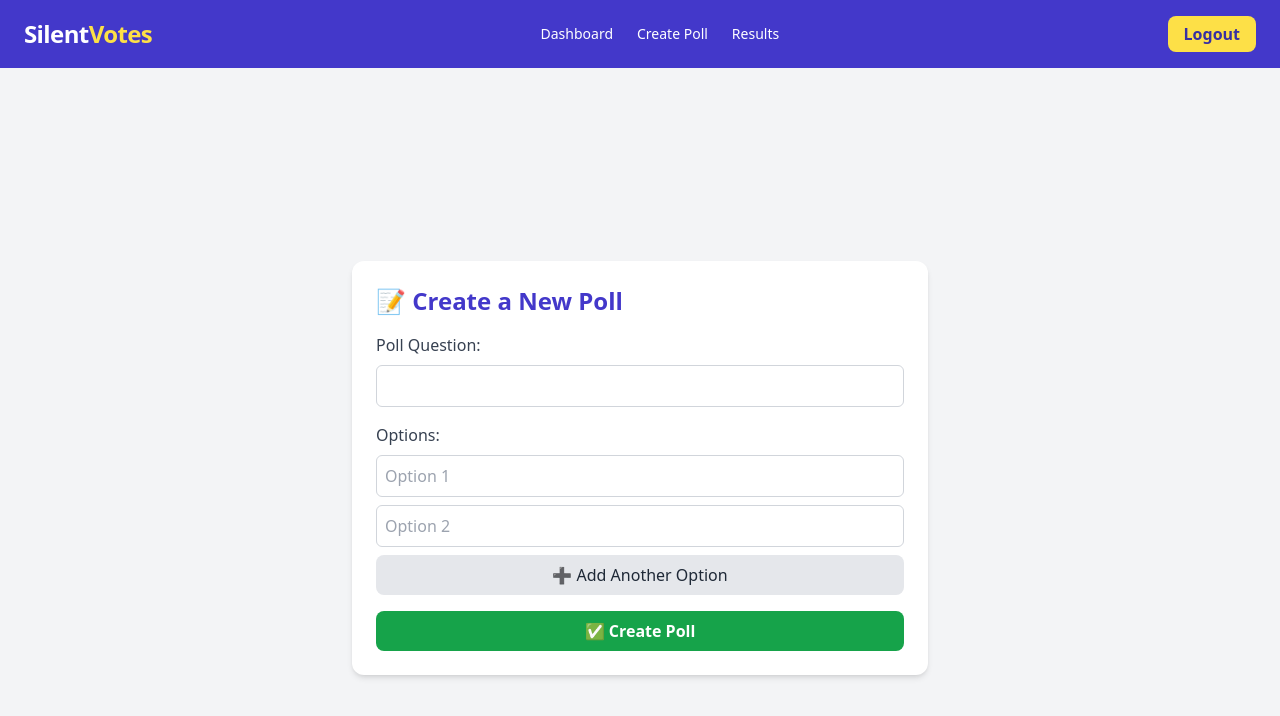
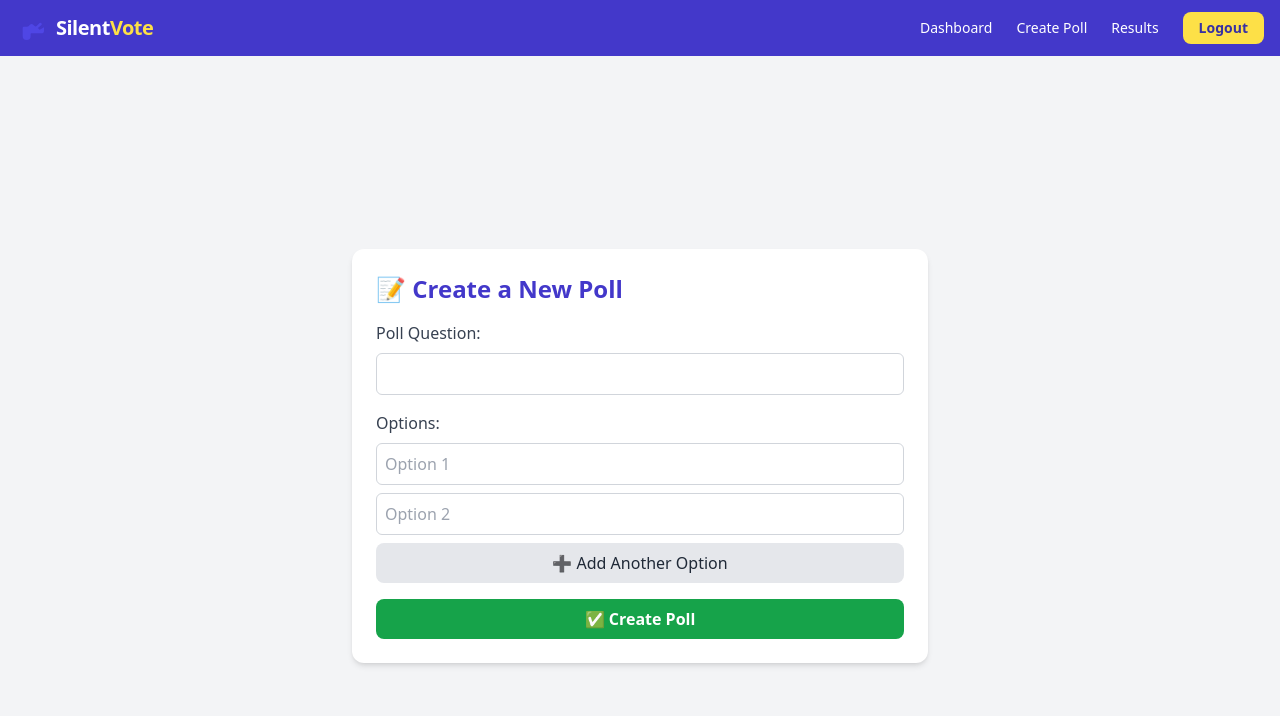
Before and after one commit to MithunkarthikK/silentvotes, a React (Vite) app in the folder client/: page /create in a window 1280 px wide. Shown: the top 716 px of the page. Built offline with nearby package versions, Linux system fonts and the light colour scheme.

Commit message:
update: Navbar

```diff
--- a/client/index.html
+++ b/client/index.html
@@ -2,7 +2,7 @@
 <html lang="en">
   <head>
     <meta charset="UTF-8" />
-    <link rel="icon" type="image/svg+xml" href="/vite.svg" />
+    <link rel="icon" type="image/svg+xml" href="/logo.svg" />
     <meta name="viewport" content="width=device-width, initial-scale=1.0" />
     <title>Silent Votes</title>
   </head>
--- a/client/src/components/Navbar.jsx
+++ b/client/src/components/Navbar.jsx
@@ -1,36 +1,70 @@
+import { useState } from 'react';
 import { Link, useNavigate } from 'react-router-dom';
+import { FiMenu, FiX } from 'react-icons/fi';
+import logo from '/logo.svg';
 
 export default function Navbar() {
   const navigate = useNavigate();
+  const [isOpen, setIsOpen] = useState(false);
 
   const logout = () => {
     localStorage.removeItem('token');
     navigate('/login');
   };
 
+  const toggleMenu = () => {
+    setIsOpen(!isOpen);
+  };
+
   return (
-    <nav className="bg-indigo-700 text-white px-6 py-4 shadow-md">
-      <div className="max-w-7xl mx-auto flex items-center justify-between">
-        {/* Brand Logo / Title */}
-        <div className="text-2xl font-bold tracking-tight text-white hover:text-indigo-100 transition">
-          <Link to="/dashboard">Silent<span className="text-yellow-300">Votes</span></Link>
+    <nav className="bg-indigo-700 text-white px-4 py-3 shadow-md">
+      <div className="max-w-7xl mx-auto flex justify-between items-center">
+        {/* Logo + Brand */}
+        <Link to="/dashboard" className="flex items-center space-x-2">
+          <img src={logo} alt="logo" className="w-8 h-8" />
+          <span className="text-xl font-bold tracking-tight">
+            Silent<span className="text-yellow-300">Vote</span>
+          </span>
+        </Link>
+
+        {/* Desktop Navigation */}
+        <div className="hidden md:flex items-center space-x-6 text-sm font-medium">
+          <Link to="/dashboard" className="hover:text-yellow-300">Dashboard</Link>
+          <Link to="/create" className="hover:text-yellow-300">Create Poll</Link>
+          <Link to="/results" className="hover:text-yellow-300">Results</Link>
+          <button
+            onClick={logout}
+            className="bg-yellow-300 text-indigo-800 font-semibold px-4 py-1.5 rounded-lg hover:bg-yellow-400 transition"
+          >
+            Logout
+          </button>
         </div>
 
-        {/* Navigation Links */}
-        <div className="flex space-x-6 items-center text-sm font-medium">
-          <Link to="/dashboard" className="hover:text-yellow-300 transition duration-150">Dashboard</Link>
-          <Link to="/create" className="hover:text-yellow-300 transition duration-150">Create Poll</Link>
-          <Link to="/results" className="hover:text-yellow-300 transition duration-150">Results</Link>
+        {/* Mobile Toggle Button */}
+        <div className="md:hidden">
+          <button onClick={toggleMenu}>
+            {isOpen ? <FiX size={24} /> : <FiMenu size={24} />}
+          </button>
         </div>
+      </div>
 
-        {/* Logout Button */}
-        <button
-          onClick={logout}
-          className="bg-yellow-300 text-indigo-800 font-semibold px-4 py-1.5 rounded-lg hover:bg-yellow-400 transition duration-150"
-        >
-          Logout
-        </button>
-      </div>
+      {/* Mobile Navigation Menu */}
+      {isOpen && (
+        <div className="md:hidden mt-3 space-y-2 text-sm font-medium text-white px-2">
+          <Link to="/dashboard" onClick={toggleMenu} className="block py-1 hover:text-yellow-300">Dashboard</Link>
+          <Link to="/create" onClick={toggleMenu} className="block py-1 hover:text-yellow-300">Create Poll</Link>
+          <Link to="/results" onClick={toggleMenu} className="block py-1 hover:text-yellow-300">Results</Link>
+          <button
+            onClick={() => {
+              toggleMenu();
+              logout();
+            }}
+            className="mt-2 w-full text-left bg-yellow-300 text-indigo-800 px-3 py-2 rounded-md hover:bg-yellow-400 transition"
+          >
+            Logout
+          </button>
+        </div>
+      )}
     </nav>
   );
 }
```
Also changed, not shown: client/public/logo.svg (added), 1 other file (tests, documents, lock files or other folders).
